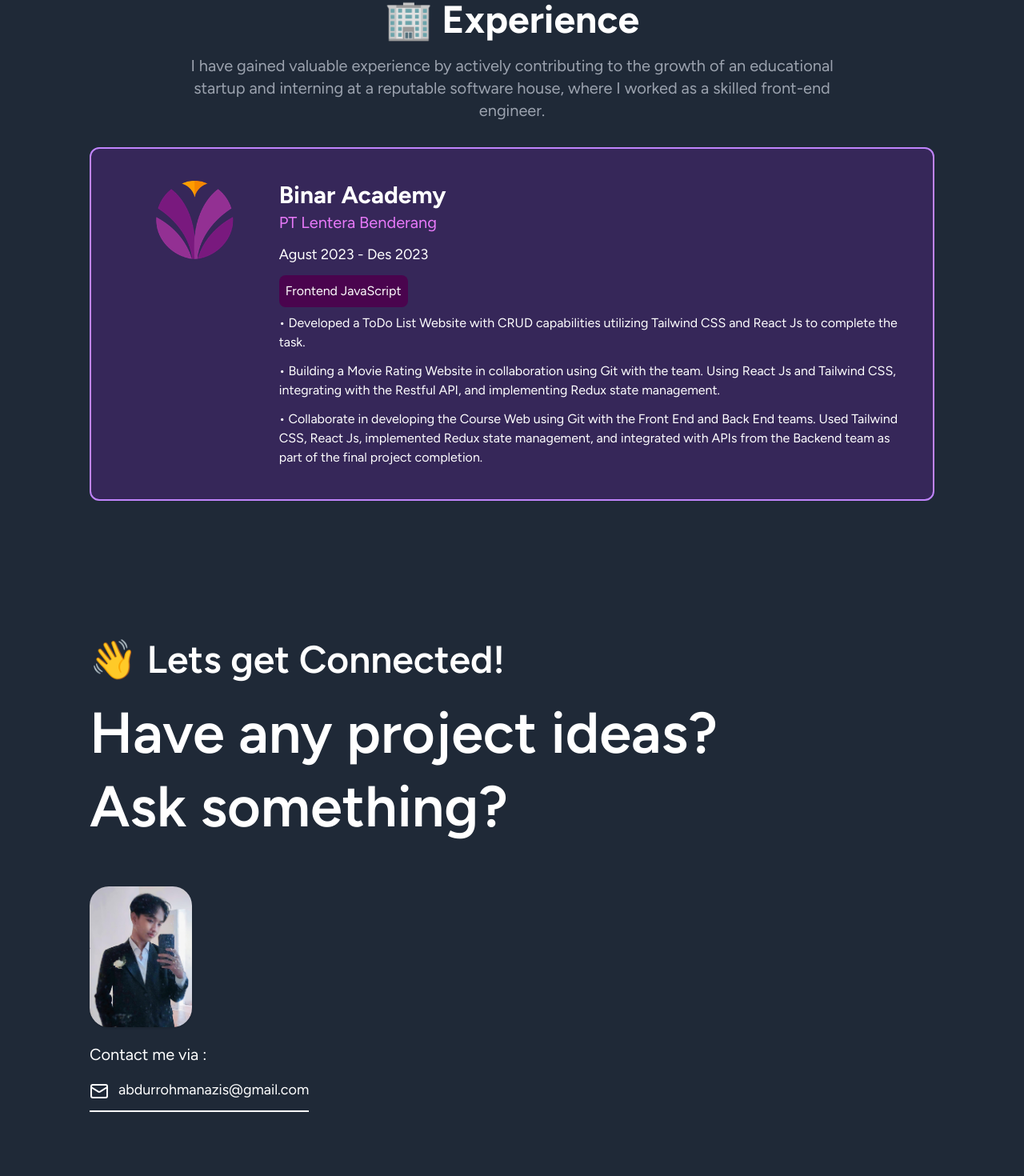
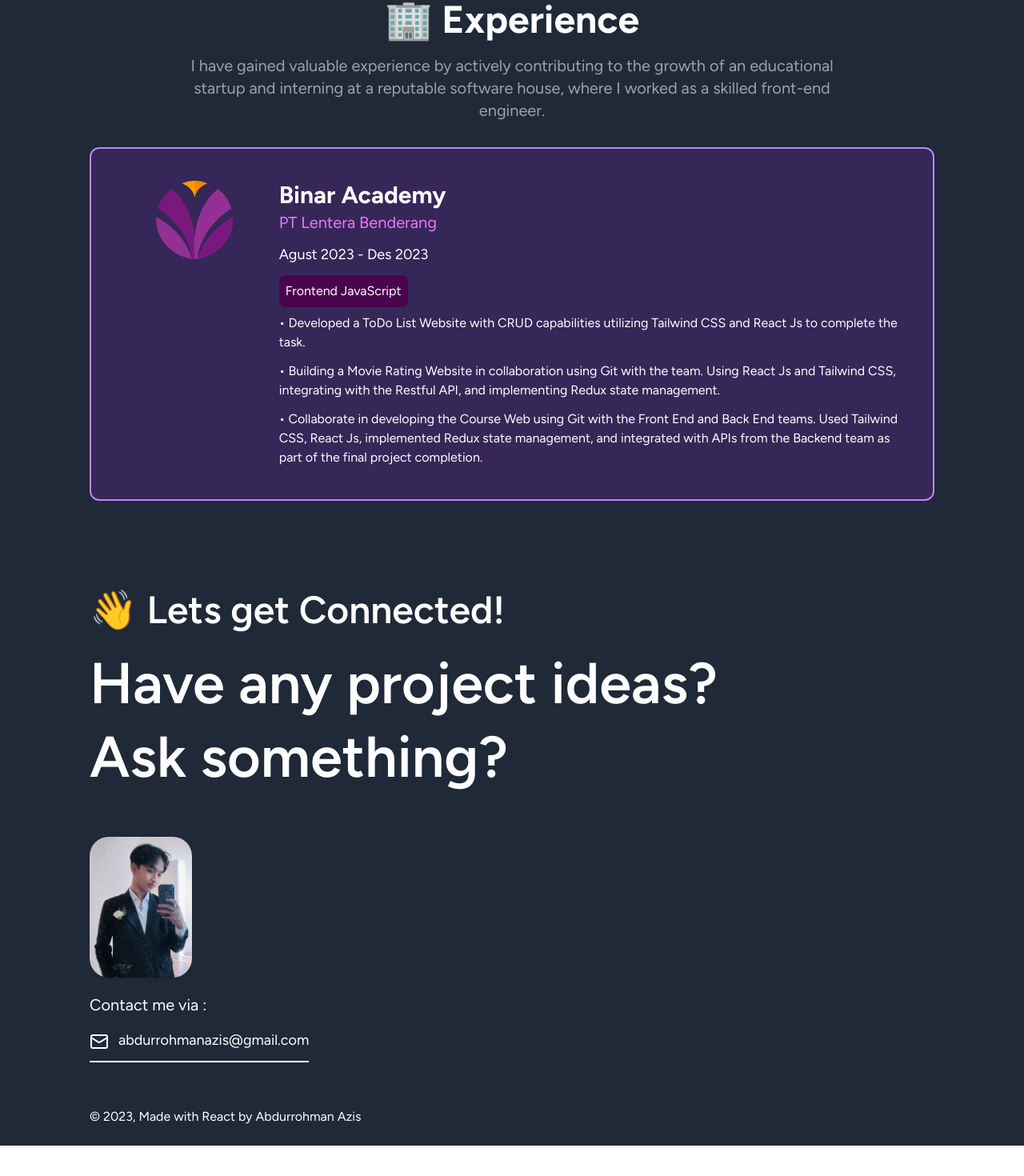
Before and after one commit to Azzaxy1/My-Personal-Website, a React (Vite) app: page / in a window 1280 px wide. Shown: the part 3246-4716 px from the top of the page at 80% size. After the commit the page ends 4678 px from the top, so only its background shows below. Built offline with nearby package versions, Linux system fonts and the light colour scheme.

Commit message:
feat: add Footer

```diff
--- a/src/App.jsx
+++ b/src/App.jsx
@@ -6,6 +6,7 @@ import Navbar from "./components/Navbar";
 import Skills from "./components/Skills";
 import Experience from "./components/Experience";
 import Contact from "./components/Contact";
+import Footer from "./components/Footer";
 
 const App = () => {
   return (
@@ -18,6 +19,7 @@ const App = () => {
           <Skills/>
           <Experience/>
           <Contact/>
+          <Footer/>
         </main>
     </BrowserRouter>
   );
--- a/src/components/Contact.jsx
+++ b/src/components/Contact.jsx
@@ -3,18 +3,15 @@ import { Mail } from "lucide-react";
 import myPhoto from "../assets/my-photo.jpg";
 const Contact = () => {
   return (
-    <section
-      id="contact"
-      className="min-h-screen px-6 bg-gray-800 py-14 md:px-28 2xl:px-20"
-    >
+    <section id="contact" className="px-6 bg-gray-800 py-14 md:px-28 2xl:px-64">
       <div className="flex flex-col">
         <h1 className="mb-8 text-2xl font-semibold text-white md:text-5xl ">
           👋 Lets get Connected!
         </h1>
-        <p className="pb-5 text-5xl font-semibold text-white md:text-7xl">
+        <p className="pb-5 text-5xl font-semibold text-white md:text-7xl 2xl:text-8xl">
           Have any project ideas?
         </p>
-        <p className="text-5xl font-semibold text-white md:text-7xl">
+        <p className="text-5xl font-semibold text-white md:text-7xl 2xl:text-8xl">
           Ask something?
         </p>
       </div>
--- a/src/components/Experience.jsx
+++ b/src/components/Experience.jsx
@@ -3,7 +3,7 @@ import CardExperience from "./CardExperience";
 
 const Experience = () => {
   return (
-    <section id="experience" className="min-h-screen bg-gray-800 py-14">
+    <section id="experience" className="bg-gray-800  py-14">
       <div>
         <div className="flex justify-center mb-8">
           <div className="self-center px-6 lg:w-[70%]">
--- /dev/null
+++ b/src/components/Footer.jsx
@@ -0,0 +1,12 @@
+
+const Footer = () => {
+  return (
+    <footer className="px-6 pb-6 bg-gray-800 md:px-28 2xl:px-64">
+      <h1 className="text-white">
+        © 2023, Made with React by Abdurrohman Azis
+      </h1>
+    </footer>
+  );
+}
+
+export default Footer
```
